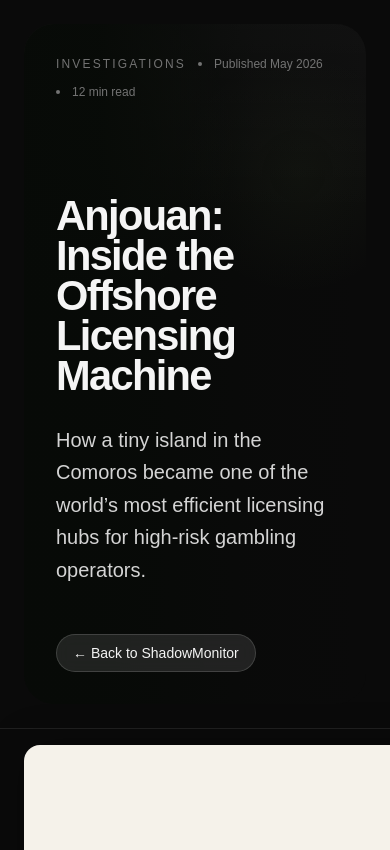
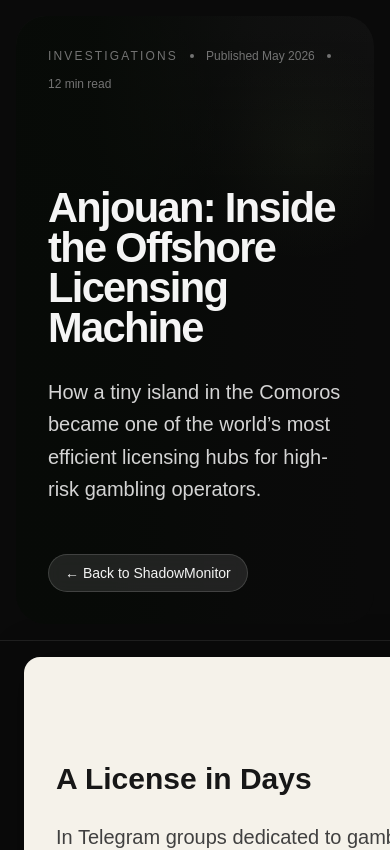
Before and after one commit to Skyball5/shadowmonitor, a Next.js app: page /investigations/anjouan in a window 390 px wide. Shown: the top 850 px of the page. Built offline with nearby package versions, Linux system fonts and the light colour scheme.

Commit message:
Fix mobile viewport and article hero 2

```diff
--- a/components/article/ArticleLayout.tsx
+++ b/components/article/ArticleLayout.tsx
@@ -216,11 +216,9 @@ export default function ArticleLayout({
     <EntitySelectionProvider>
       <div className="min-h-screen bg-neutral-950">
         {/* HERO */}
-        <section className="border-b border-neutral-800/80 bg-neutral-950">
-          <div className="mx-auto max-w-7xl px-6 py-6 lg:py-8">
-            <InvestigationHeroVisual article={article} />
-          </div>
-        </section>
+<section className="border-b border-neutral-800/80 bg-neutral-950 px-4 py-4 sm:px-6 sm:py-6 lg:py-8">
+  <InvestigationHeroVisual article={article} />
+</section>
 
         {/* CONTENT */}
         <div className="mx-auto grid max-w-7xl grid-cols-12 gap-12 px-6 pb-12 pt-4 lg:pb-16 lg:pt-6">
```
